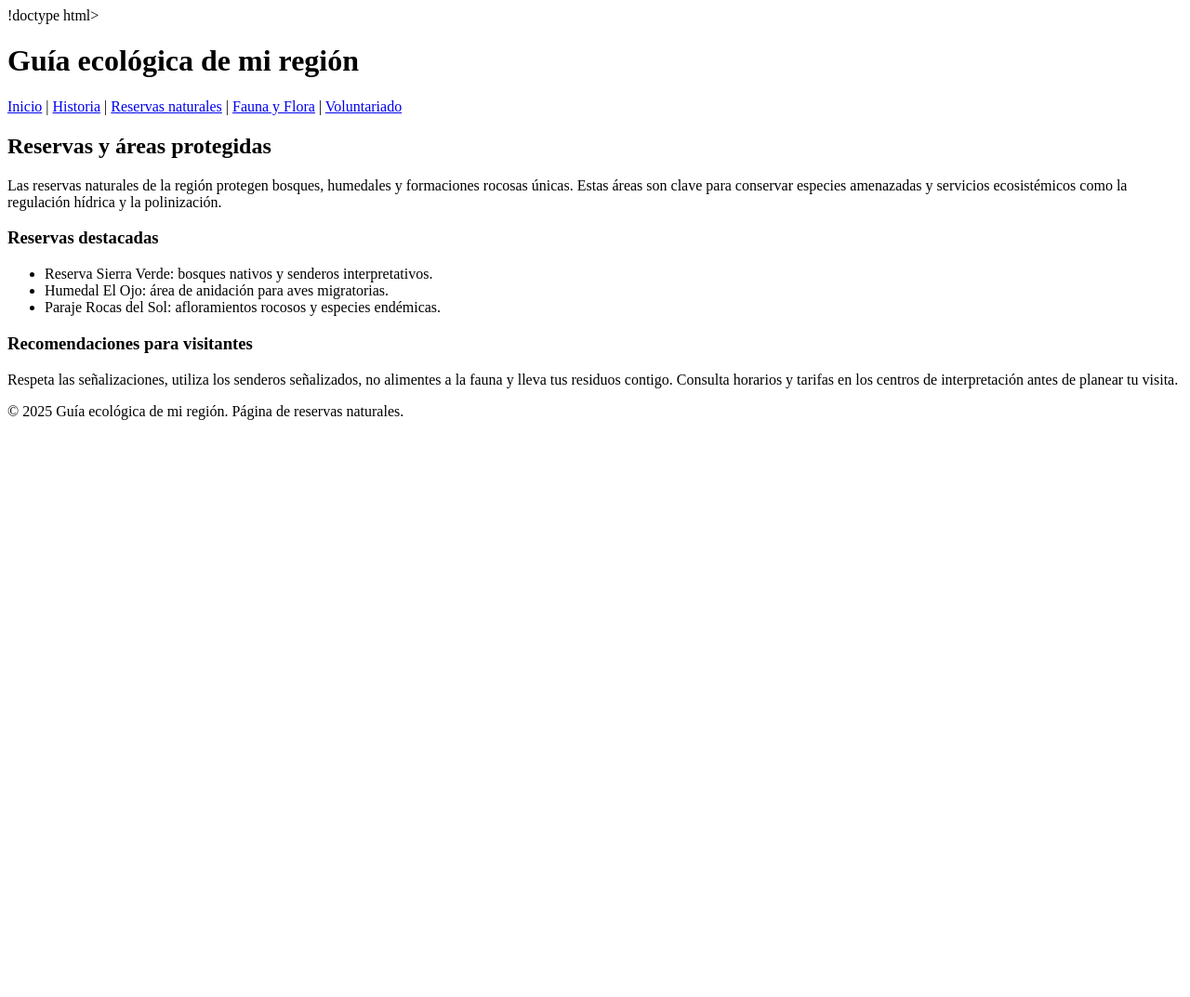
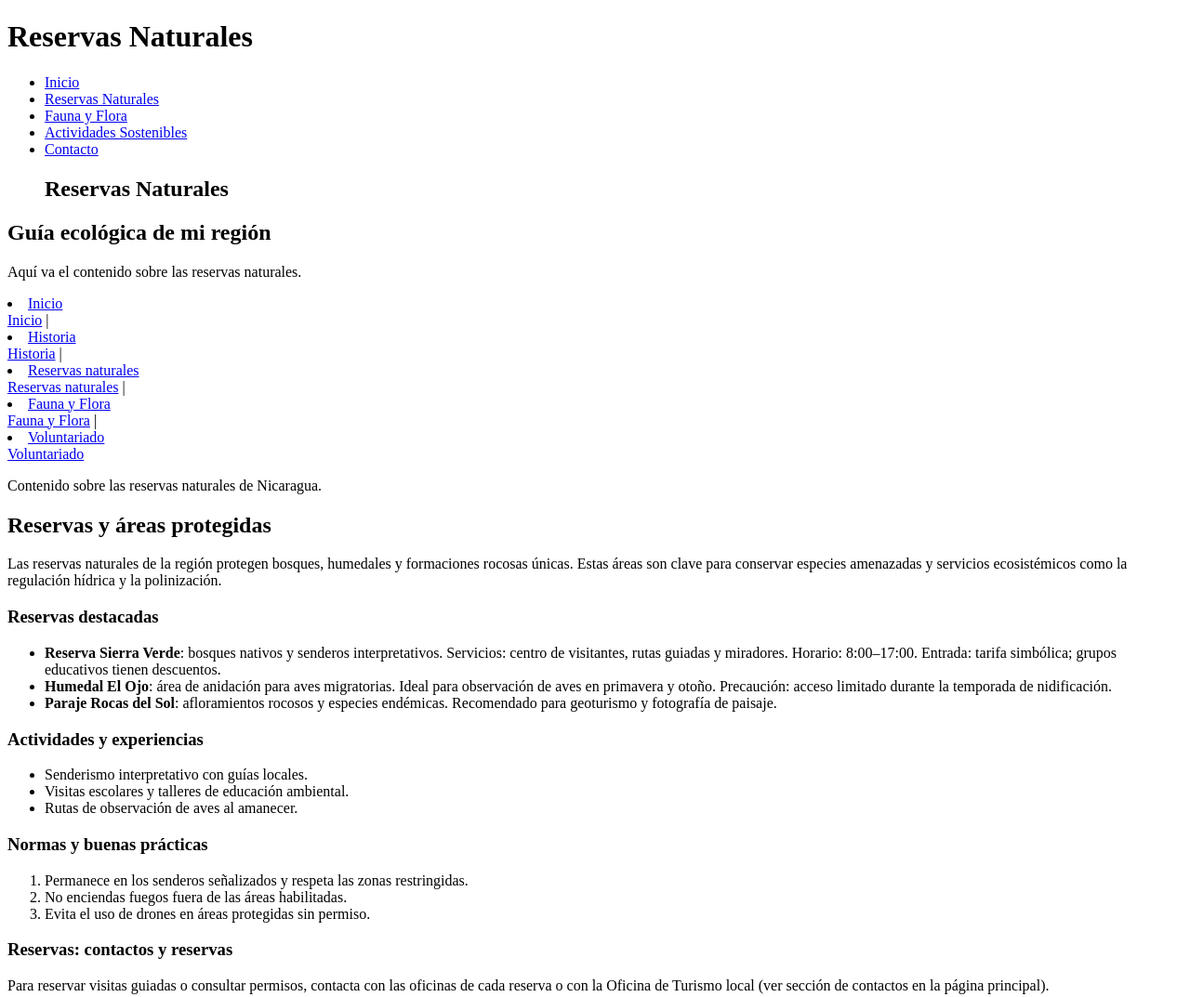
Before and after one commit to FCuadra-JAG/GuiaEcologica.github.io, a plain HTML site: page reservas.html in a window 1280 px wide. Shown: the top 1073 px of the page at 93% size. Before the commit the page ends 800 px from the top, so only its background shows below. Drawn offline with Linux system fonts and the light colour scheme.

Commit message:
Refactor reservas.html structure and content
Updated the structure and content of the reservas.html file, including changes to the head, body, and navigation elements.

```diff
--- a/reservas.html
+++ b/reservas.html
@@ -1,36 +1,106 @@
-!doctype html>
+<!DOCTYPE html><!DOCTYPE html><!doctype html>
+
 <html lang="es">
-<head>
-    <meta charset="utf-8">
-    <meta name="viewport" content="width=device-width, initial-scale=1">
-    <title>Guía ecológica de mi región - Reservas naturales</title>
+
+<head><html lang="es"><html lang="es">
+
+    <meta charset="UTF-8">
+
+    <meta name="viewport" content="width=device-width, initial-scale=1.0"><head><head>
+
+    <title>Reservas Naturales</title>
+
+    <link rel="stylesheet" href="style.css">    <meta charset="UTF-8">    <meta charset="utf-8">
+
 </head>
-<body>
+
+<body>    <meta name="viewport" content="width=device-width, initial-scale=1.0">    <meta name="viewport" content="width=device-width, initial-scale=1">
+
     <header>
-        <h1>Guía ecológica de mi región</h1>
-        <nav>
-            <a href="index.html">Inicio</a> |
-            <a href="historia.html">Historia</a> |
-            <a href="reservas.html">Reservas naturales</a> |
-            <a href="fauna.html">Fauna y Flora</a> |
-            <a href="voluntariado.html">Voluntariado</a>
-        </nav>
+
+        <h1>Reservas Naturales</h1>    <title>Reservas Naturales - Guía ecológica de Nicaragua</title>    <title>Guía ecológica de mi región - Reservas naturales</title>
+
     </header>
 
+    <nav></head>    <link rel="stylesheet" href="styles.css">
+
+        <ul>
+
+            <li><a href="index.html">Inicio</a></li><body></head>
+
+            <li><a href="reservas.html">Reservas Naturales</a></li>
+
+            <li><a href="fauna.html">Fauna y Flora</a></li>    <header><body>
+
+            <li><a href="actividades.html">Actividades Sostenibles</a></li>
+
+            <li><a href="contacto.html">Contacto</a></li>        <h1>Reservas Naturales</h1>    <header>
+
+        </ul>
+
+    </nav>        <nav>        <h1>Guía ecológica de mi región</h1>
+
     <main>
-        <section>
-            <h2>Reservas y áreas protegidas</h2>
-            <p>Las reservas naturales de la región protegen bosques, humedales y formaciones rocosas únicas. Estas áreas son clave para conservar especies amenazadas y servicios ecosistémicos como la regulación hídrica y la polinización.</p>
 
+        <p>Aquí va el contenido sobre las reservas naturales.</p>            <ul>        <nav>
+
+    </main>
+
+</body>                <li><a href="index.html">Inicio</a></li>            <a href="index.html">Inicio</a> |
+
+</html>
+                <li><a href="historia.html">Historia</a></li>            <a href="historia.html">Historia</a> |
+
+                <li><a href="reservas.html">Reservas naturales</a></li>            <a href="reservas.html">Reservas naturales</a> |
+
+                <li><a href="fauna.html">Fauna y Flora</a></li>            <a href="fauna.html">Fauna y Flora</a> |
+
+                <li><a href="voluntariado.html">Voluntariado</a></li>            <a href="voluntariado.html">Voluntariado</a>
+
+            </ul>        </nav>
+
+        </nav>    </header>
+
+    </header>
+
+    <main>    <main>
+
+        <p>Contenido sobre las reservas naturales de Nicaragua.</p>        <section>
+
+    </main>            <h2>Reservas y áreas protegidas</h2>
+
+</body>            <p>Las reservas naturales de la región protegen bosques, humedales y formaciones rocosas únicas. Estas áreas son clave para conservar especies amenazadas y servicios ecosistémicos como la regulación hídrica y la polinización.</p>
+
+</html>
             <h3>Reservas destacadas</h3>
             <ul>
-                <li>Reserva Sierra Verde: bosques nativos y senderos interpretativos.</li>
-                <li>Humedal El Ojo: área de anidación para aves migratorias.</li>
-                <li>Paraje Rocas del Sol: afloramientos rocosos y especies endémicas.</li>
+                <li>
+                    <strong>Reserva Sierra Verde</strong>: bosques nativos y senderos interpretativos. Servicios: centro de visitantes, rutas guiadas y miradores. Horario: 8:00–17:00. Entrada: tarifa simbólica; grupos educativos tienen descuentos.
+                </li>
+                <li>
+                    <strong>Humedal El Ojo</strong>: área de anidación para aves migratorias. Ideal para observación de aves en primavera y otoño. Precaución: acceso limitado durante la temporada de nidificación.
+                </li>
+                <li>
+                    <strong>Paraje Rocas del Sol</strong>: afloramientos rocosos y especies endémicas. Recomendado para geoturismo y fotografía de paisaje.
+                </li>
             </ul>
 
-            <h3>Recomendaciones para visitantes</h3>
-            <p>Respeta las señalizaciones, utiliza los senderos señalizados, no alimentes a la fauna y lleva tus residuos contigo. Consulta horarios y tarifas en los centros de interpretación antes de planear tu visita.</p>
+            <h3>Actividades y experiencias</h3>
+            <ul>
+                <li>Senderismo interpretativo con guías locales.</li>
+                <li>Visitas escolares y talleres de educación ambiental.</li>
+                <li>Rutas de observación de aves al amanecer.</li>
+            </ul>
+
+            <h3>Normas y buenas prácticas</h3>
+            <ol>
+                <li>Permanece en los senderos señalizados y respeta las zonas restringidas.</li>
+                <li>No enciendas fuegos fuera de las áreas habilitadas.</li>
+                <li>Evita el uso de drones en áreas protegidas sin permiso.</li>
+            </ol>
+
+            <h3>Reservas: contactos y reservas</h3>
+            <p>Para reservar visitas guiadas o consultar permisos, contacta con las oficinas de cada reserva o con la Oficina de Turismo local (ver sección de contactos en la página principal).</p>
         </section>
     </main>
 
```
